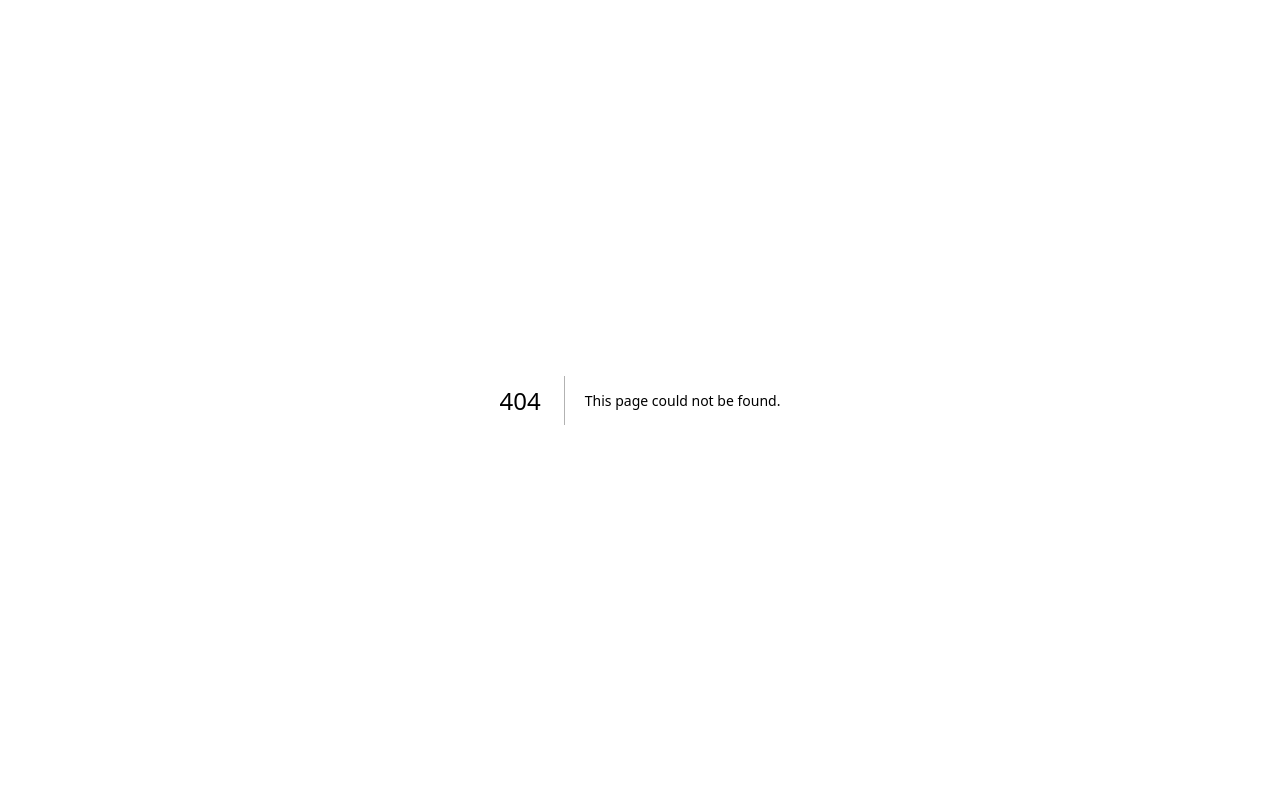
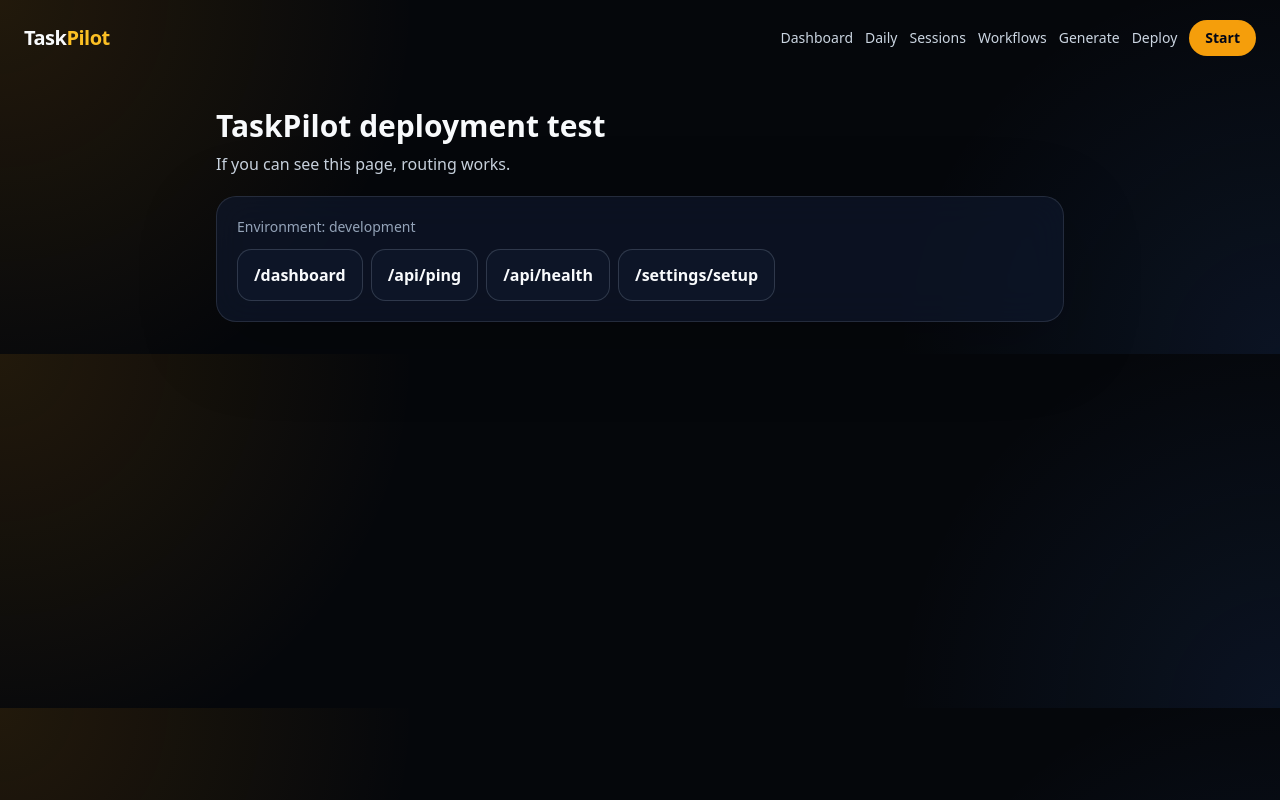
Before and after one commit to Ziprecka/taskpilot-mvp, a Next.js app: page /deploy-test in a window 1280 px wide. Before the commit this address had no page. Built offline with nearby package versions, Linux system fonts and the light colour scheme.

Commit message:
Add Vercel deployment diagnostics

```diff
--- /dev/null
+++ b/app/api/ping/route.ts
@@ -0,0 +1,10 @@
+import { NextResponse } from 'next/server';
+
+export async function GET() {
+  return NextResponse.json({
+    ok: true,
+    app: 'TaskPilot',
+    route: '/api/ping',
+    timestamp: new Date().toISOString()
+  });
+}
--- /dev/null
+++ b/app/deploy-test/page.tsx
@@ -0,0 +1,23 @@
+import Link from 'next/link';
+import { Nav } from '@/components/Nav';
+
+export default function DeployTestPage() {
+  return (
+    <main>
+      <Nav />
+      <section className="mx-auto max-w-4xl px-4 py-8 sm:px-6">
+        <h1 className="mb-2 text-3xl font-black">TaskPilot deployment test</h1>
+        <p className="mb-5 text-slate-300">If you can see this page, routing works.</p>
+        <div className="card p-5">
+          <p className="mb-3 text-sm text-slate-400">Environment: {process.env.NODE_ENV}</p>
+          <div className="flex flex-wrap gap-2">
+            <Link href="/dashboard" className="btn-secondary">/dashboard</Link>
+            <Link href="/api/ping" className="btn-secondary">/api/ping</Link>
+            <Link href="/api/health" className="btn-secondary">/api/health</Link>
+            <Link href="/settings/setup" className="btn-secondary">/settings/setup</Link>
+          </div>
+        </div>
+      </section>
+    </main>
+  );
+}
--- a/app/layout.tsx
+++ b/app/layout.tsx
@@ -1,4 +1,5 @@
 import type { Metadata } from 'next';
+import type { ReactNode } from 'react';
 import './globals.css';
 
 export const metadata: Metadata = {
@@ -23,7 +24,7 @@ export const viewport = {
   themeColor: '#f59e0b'
 };
 
-export default function RootLayout({ children }: { children: React.ReactNode }) {
+export default function RootLayout({ children }: { children: ReactNode }) {
   return (
     <html lang="en">
       <body>{children}</body>
--- a/app/page.tsx
+++ b/app/page.tsx
@@ -13,7 +13,10 @@ export default function HomePage() {
           <div className="flex flex-wrap gap-3">
             <Link href="/dashboard" className="btn-primary">Open dashboard</Link>
             <Link href="/workflows/generate" className="btn-secondary">Generate Custom Workflow</Link>
-            <Link href="/session/arduino-led-blink" className="btn-secondary">Try Arduino demo</Link>
+            <Link href="/daily" className="btn-secondary">Daily Mode</Link>
+            <Link href="/settings/setup" className="btn-secondary">Setup</Link>
+            <Link href="/settings/deploy" className="btn-secondary">Deploy</Link>
+            <Link href="/settings/mobile" className="btn-secondary">Mobile</Link>
           </div>
         </div>
         <div className="card p-6 shadow-glow">
--- a/app/settings/deploy/page.tsx
+++ b/app/settings/deploy/page.tsx
@@ -11,7 +11,10 @@ SUPABASE_SERVICE_ROLE_KEY=
 SUPABASE_DB_ENABLED=true
 TASKPILOT_ROBOT_API_KEY=`;
 
-const TEST_URLS = `https://YOUR-VERCEL-URL.vercel.app/api/health
+const TEST_URLS = `https://YOUR-VERCEL-URL.vercel.app/api/ping
+https://YOUR-VERCEL-URL.vercel.app/deploy-test
+https://YOUR-VERCEL-URL.vercel.app/dashboard
+https://YOUR-VERCEL-URL.vercel.app/api/health
 https://YOUR-VERCEL-URL.vercel.app/settings/setup
 https://YOUR-VERCEL-URL.vercel.app/settings/robot
 https://YOUR-VERCEL-URL.vercel.app/settings/deploy
@@ -112,6 +115,21 @@ export default function DeployPage() {
           </div>
           <Link href="/settings/mobile" className="btn-secondary mt-3 inline-flex text-sm">Open mobile setup</Link>
         </div>
+        <div className="card mt-5 p-5">
+          <h2 className="mb-3 text-sm font-bold uppercase tracking-widest text-slate-400">404 Troubleshooting</h2>
+          <ol className="list-inside list-decimal space-y-1 text-sm text-slate-300">
+            <li>Test <code>/api/ping</code>.</li>
+            <li>Test <code>/deploy-test</code>.</li>
+            <li>Test <code>/dashboard</code>.</li>
+            <li>Check Vercel Root Directory setting.</li>
+            <li>Check GitHub repo top-level contains <code>package.json</code>.</li>
+            <li>Check Vercel Framework Preset is Next.js.</li>
+            <li>Check Build Command is <code>npm run build</code>.</li>
+            <li>Leave Output Directory blank.</li>
+            <li>Redeploy after settings changes.</li>
+          </ol>
+          <Link href="/deploy-test" className="btn-secondary mt-3 inline-flex text-sm">Open deploy-test page</Link>
+        </div>
       </section>
     </main>
   );
```
